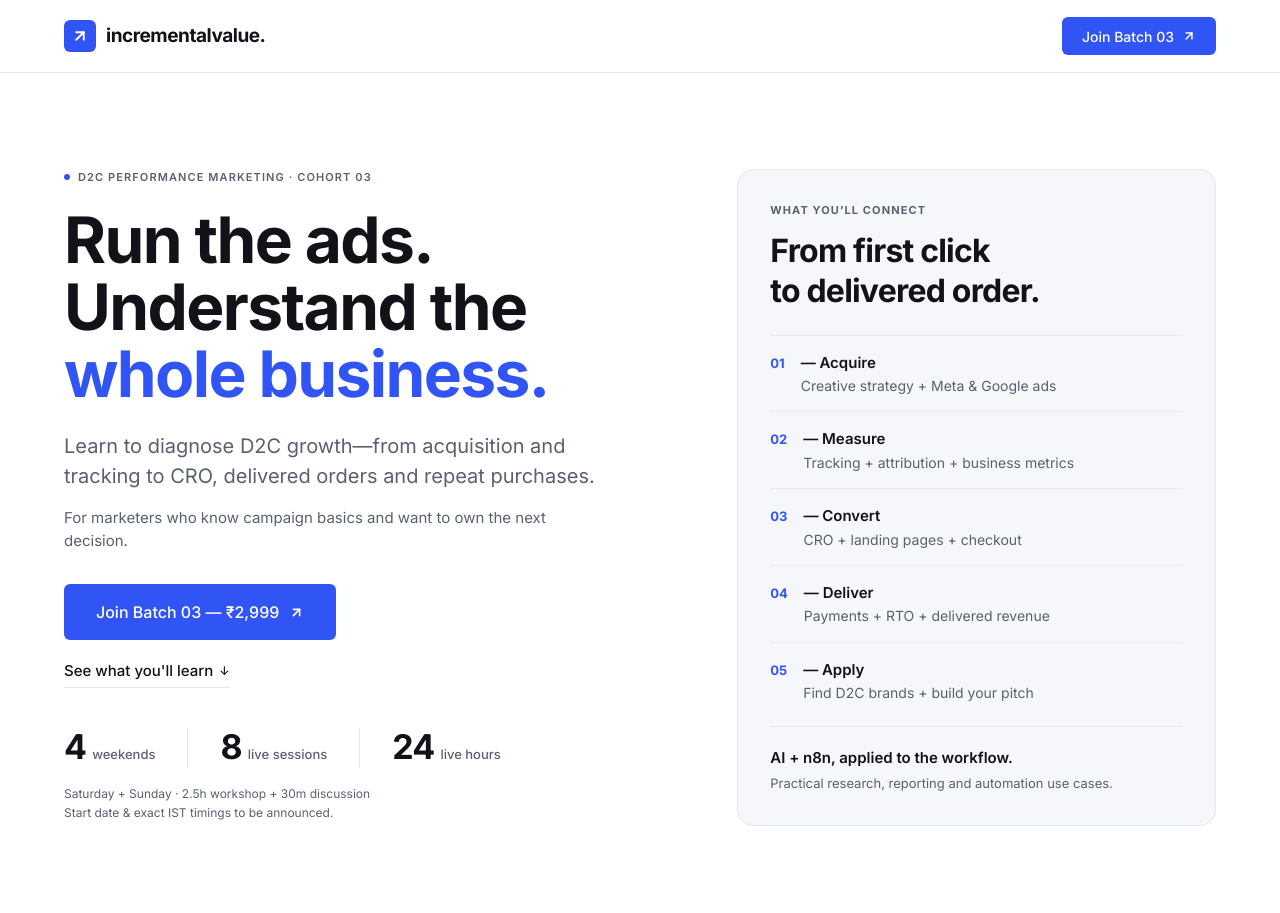
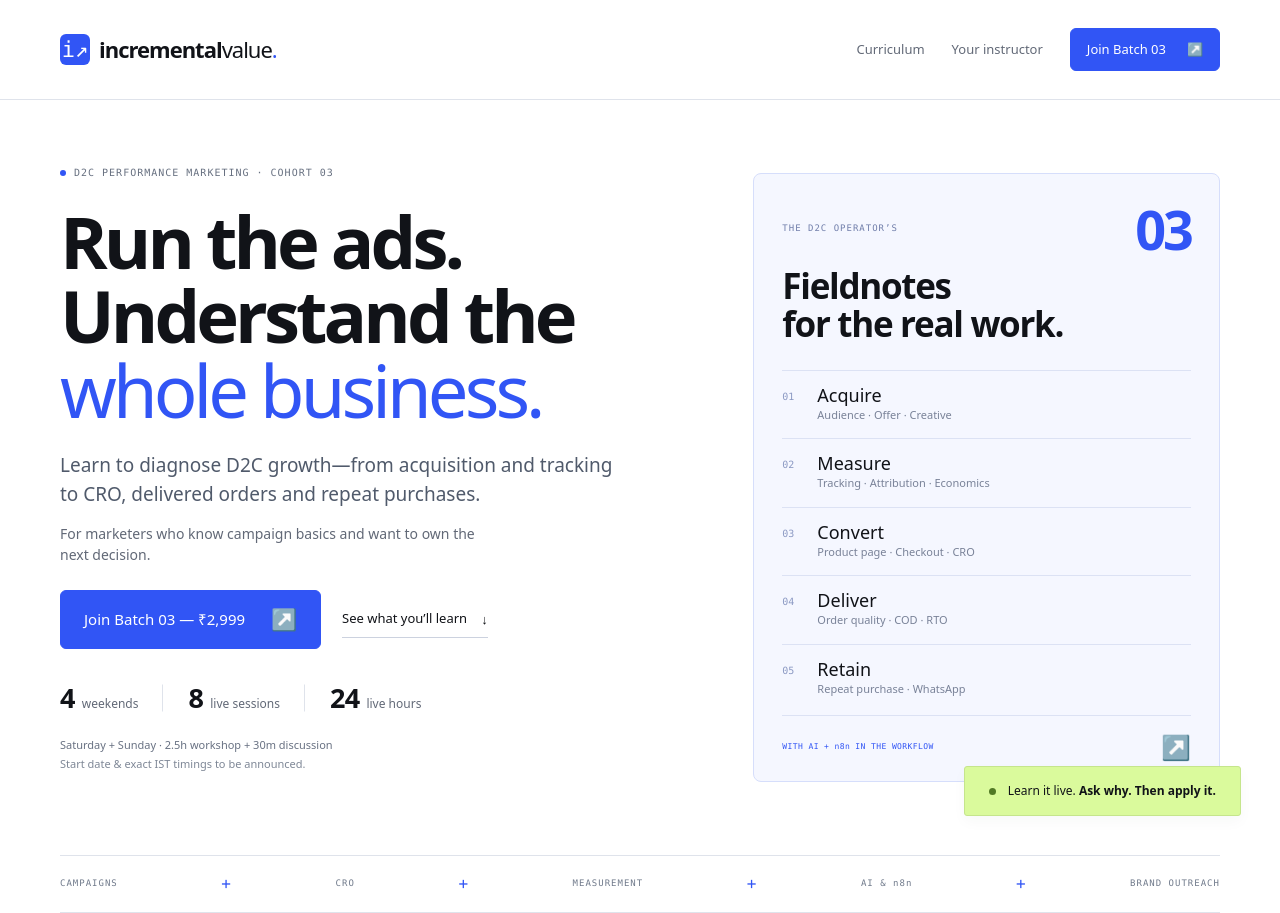
Before and after one commit to Deepakd25k/cohort_incrementalvalue_in, a React (Vite) app: page / in a window 1280 px wide. Built offline with nearby package versions, Linux system fonts and the light colour scheme.

Commit message:
style: ultra high fidelity desktop layout reproduction

```diff
--- a/src/components/Hero.jsx
+++ b/src/components/Hero.jsx
@@ -1,148 +1,137 @@
-import React, { useState } from 'react';
-import Dialog from './Dialog';
+import React from 'react';
 
-export default function Hero({ config }) {
-  const [isDialogOpen, setIsDialogOpen] = useState(false);
+export default function Hero() {
+  return (
+    <main className="w-full bg-page">
+      <div className="page-container hero-grid pt-[65px]">
 
-  const {
-    price = '₹2,999',
-    checkoutUrl = null,
-    onViewCurriculum = () => console.log('Curriculum clicked')
-  } = config || {};
-
-  const handlePrimaryAction = () => {
-    if (checkoutUrl) {
-      window.location.href = checkoutUrl;
-    } else {
-      setIsDialogOpen(true);
-    }
-  };
-
-  return (
-    <main className="w-full flex-grow flex items-center bg-background">
-      <div className="max-w-[1200px] mx-auto w-full px-5 md:px-6 pt-10 pb-12 md:py-16 lg:py-20 flex flex-col lg:flex-row gap-12 lg:gap-16">
-
-        {/* Left Column - Copy */}
-        <div className="w-full lg:w-[56%] flex flex-col pt-2 md:pt-4">
+        {/* LEFT COLUMN */}
+        <div className="flex flex-col">
 
           {/* Eyebrow */}
-          <div className="flex items-center gap-2 text-[10px] sm:text-[11px] font-semibold text-secondary tracking-widest uppercase mb-5">
-            <span className="w-1.5 h-1.5 rounded-full bg-[#3155F5]"></span>
+          <div className="font-mono text-[10px] tracking-[1px] leading-[1.6] text-[#677080] flex items-center gap-[8px]">
+            <div className="w-[6px] h-[6px] bg-blue rounded-full shrink-0"></div>
             D2C PERFORMANCE MARKETING · COHORT 03
           </div>
 
           {/* Headline */}
-          <h1 className="text-[46px] sm:text-[56px] lg:text-[64px] font-bold text-main leading-[1.05] tracking-tight mb-6">
+          <h1 className="font-bold text-[clamp(52px,5.65vw,76px)] leading-[1.03] tracking-[-3.9px] mt-[23px] mb-[24px]">
             Run the ads.<br/>
             Understand the<br/>
-            <span className="text-[#3155F5]">whole business.</span>
+            <span className="text-blue font-normal not-italic">whole business.</span>
           </h1>
 
-          {/* Subheading 1 */}
-          <p className="text-[18px] md:text-[20px] text-secondary leading-[1.5] max-w-[540px] mb-4">
+          {/* Supporting Paragraph */}
+          <p className="text-[19px] leading-[1.5] text-[#505A6B] max-w-[555px] mb-[15px]">
             Learn to diagnose D2C growth—from acquisition and tracking to CRO, delivered orders and repeat purchases.
           </p>
 
-          {/* Subheading 2 */}
-          <p className="text-[15px] text-secondary max-w-[500px] mb-8">
+          {/* Audience Line */}
+          <p className="text-[14px] leading-[1.5] text-muted max-w-[430px] mb-[25px]">
             For marketers who know campaign basics and want to own the next decision.
           </p>
 
-          {/* CTA Group */}
-          <div className="flex flex-col items-start gap-5 mb-10 w-full sm:w-auto">
-            <button
-              onClick={handlePrimaryAction}
-              className="w-full sm:w-auto h-[54px] md:h-[56px] px-8 bg-[#3155F5] hover:bg-[#3155F5]/90 text-white text-[16px] font-medium rounded-[6px] flex items-center justify-center sm:justify-start gap-2.5 transition-colors focus:outline-none"
-            >
-              Join Batch 03 — {price}
-              <svg width="15" height="15" viewBox="0 0 24 24" fill="none" xmlns="http://www.w3.org/2000/svg">
-                <path d="M7 17L17 7" stroke="currentColor" strokeWidth="2.5" strokeLinecap="round" strokeLinejoin="round"/>
-                <path d="M7 7H17V17" stroke="currentColor" strokeWidth="2.5" strokeLinecap="round" strokeLinejoin="round"/>
-              </svg>
+          {/* CTA Row */}
+          <div className="flex items-center gap-[21px] flex-wrap">
+            <button className="min-h-[56px] px-[23px] py-[17px] bg-blue border border-blue text-white text-[15px] rounded-[6px] font-normal flex items-center hover:bg-[#2443D3] hover:-translate-y-[2px] transition-transform duration-150">
+              Join Batch 03 — ₹2,999
+              <span className="ml-[26px] text-[21px] leading-none">↗</span>
             </button>
-
-            <button
-              onClick={onViewCurriculum}
-              className="text-[15px] font-medium text-main border-b border-border hover:border-main pb-1 transition-colors flex items-center gap-1.5"
-            >
-              See what you'll learn
-              <span className="text-[12px]">↓</span>
+            <button className="text-[13px] text-main border-b border-[#CCD2DF] py-[8px] flex items-center gap-[14px]">
+              See what you’ll learn
+              <span className="leading-none">↓</span>
             </button>
           </div>
 
-          {/* Stats Row */}
-          <div className="flex flex-wrap items-center gap-6 md:gap-8 mb-4">
-            <div className="flex items-baseline gap-1.5">
-              <span className="text-[34px] font-bold text-main leading-none tracking-tight">4</span>
-              <span className="text-[13px] text-secondary font-medium">weekends</span>
+          {/* Course Facts */}
+          <div className="flex flex-wrap items-baseline gap-[25px] mt-[29px] mb-[18px]">
+            <div className="flex items-baseline pr-[25px] relative">
+              <span className="text-[27px] font-bold tracking-[-0.7px]">4</span>
+              <span className="text-[12px] text-muted ml-[7px]">weekends</span>
+              <div className="hidden lg:block absolute right-0 top-1/2 -translate-y-1/2 w-px h-[27px] bg-borders"></div>
             </div>
-            <div className="w-px h-10 bg-border hidden sm:block"></div>
-            <div className="flex items-baseline gap-1.5">
-              <span className="text-[34px] font-bold text-main leading-none tracking-tight">8</span>
-              <span className="text-[13px] text-secondary font-medium">live sessions</span>
+
+            <div className="flex items-baseline pr-[25px] relative">
+              <span className="text-[27px] font-bold tracking-[-0.7px]">8</span>
+              <span className="text-[12px] text-muted ml-[7px]">live sessions</span>
+              <div className="hidden lg:block absolute right-0 top-1/2 -translate-y-1/2 w-px h-[27px] bg-borders"></div>
             </div>
-            <div className="w-px h-10 bg-border hidden sm:block"></div>
-            <div className="flex items-baseline gap-1.5">
-              <span className="text-[34px] font-bold text-main leading-none tracking-tight">24</span>
-              <span className="text-[13px] text-secondary font-medium">live hours</span>
+
+            <div className="flex items-baseline">
+              <span className="text-[27px] font-bold tracking-[-0.7px]">24</span>
+              <span className="text-[12px] text-muted ml-[7px]">live hours</span>
             </div>
           </div>
 
-          {/* Small Footer Text */}
-          <div className="text-[12px] text-secondary leading-relaxed max-w-[400px]">
-            Saturday + Sunday · 2.5h workshop + 30m discussion<br/>
-            Start date & exact IST timings to be announced.
+          {/* Schedule Note */}
+          <div className="text-[11px] leading-[1.7] mb-[27px]">
+            <div className="text-[#687182]">Saturday + Sunday · 2.5h workshop + 30m discussion</div>
+            <div className="text-[#7E8796]">Start date & exact IST timings to be announced.</div>
           </div>
         </div>
 
-        {/* Right Column - Learning Map */}
-        <div className="w-full lg:w-[44%] mt-6 lg:mt-0 lg:pt-4">
-          <div className="bg-surface border border-border rounded-[16px] p-6 md:p-[32px]">
-            <div className="text-[11px] font-bold text-secondary tracking-widest uppercase mb-3">
-              WHAT YOU’LL CONNECT
+        {/* RIGHT COLUMN - FIELDNOTES CARD */}
+        <div className="relative self-start mt-[8px] mb-[42px] p-[28px] pb-[22px] bg-cardBg border border-cardBorder rounded-[8px]">
+
+          {/* Top Row */}
+          <div className="flex justify-between items-center">
+            <div className="font-mono text-[9px] text-[#707EAA] tracking-[1px]">THE D2C OPERATOR’S</div>
+            <div className="text-[54px] font-bold text-blue tracking-[-3px] leading-[1]">03</div>
           </div>
-            <h2 className="text-[28px] md:text-[32px] font-bold text-main leading-tight tracking-tight mb-6">
-              From first click<br/>
-              to delivered order.
+
+          {/* Card Headline */}
+          <h2 className="text-[35px] font-bold leading-[1.08] tracking-[-1.3px] mt-[11px] mb-[27px]">
+            Fieldnotes<br/>for the real work.
           </h2>
 
+          {/* Learning Rows */}
           <div className="flex flex-col">
             {[
-                { num: '01', title: 'Acquire', desc: 'Creative strategy + Meta & Google ads' },
-                { num: '02', title: 'Measure', desc: 'Tracking + attribution + business metrics' },
-                { num: '03', title: 'Convert', desc: 'CRO + landing pages + checkout' },
-                { num: '04', title: 'Deliver', desc: 'Payments + RTO + delivered revenue' },
-                { num: '05', title: 'Apply', desc: 'Find D2C brands + build your pitch' },
+              { num: '01', title: 'Acquire', desc: 'Audience · Offer · Creative' },
+              { num: '02', title: 'Measure', desc: 'Tracking · Attribution · Economics' },
+              { num: '03', title: 'Convert', desc: 'Product page · Checkout · CRO' },
+              { num: '04', title: 'Deliver', desc: 'Order quality · COD · RTO' },
+              { num: '05', title: 'Retain', desc: 'Repeat purchase · WhatsApp' },
             ].map((item, idx) => (
-                <div key={item.num} className={`py-4 flex gap-4 ${idx !== 0 ? 'border-t border-border/60' : 'border-t border-border/60'}`}>
-                  <div className="text-[13px] font-bold text-[#3155F5] pt-0.5">{item.num}</div>
-                  <div>
-                    <div className="text-[15px] font-semibold text-main mb-0.5">— {item.title}</div>
-                    <div className="text-[14px] text-secondary leading-snug">{item.desc}</div>
-                  </div>
+              <div key={item.num} className="grid grid-cols-[24px_1fr] gap-x-[11px] gap-y-[3px] py-[15px] border-t border-cardSep">
+                <div className="font-mono text-[10px] text-[#8B99C3] pt-[3px] row-span-2">{item.num}</div>
+                <div className="text-[18px] font-normal leading-none">{item.title}</div>
+                <div className="text-[11px] text-[#798298]">{item.desc}</div>
               </div>
             ))}
           </div>
 
-            <div className="mt-2 pt-5 border-t border-border">
-              <div className="text-[15px] font-semibold text-main mb-1">
-                AI + n8n, applied to the workflow.
+          {/* Card Footer */}
+          <div className="flex justify-between items-center border-t border-cardSep pt-[19px] mt-[3px]">
+            <div className="font-mono text-[8px] tracking-[0.4px] text-blue">WITH AI + n8n IN THE WORKFLOW</div>
+            <div className="text-[24px] text-blue leading-none">↗</div>
           </div>
-              <div className="text-[13px] text-secondary">
-                Practical research, reporting and automation use cases.
-              </div>
-            </div>
+
+          {/* Green Sticker */}
+          <div className="absolute -right-[22px] -bottom-[35px] flex items-center gap-[12px] px-[24px] py-[15px] bg-stickerBg border border-stickerBorder rounded-[3px] -rotate-4 shadow-[0_6px_14px_rgba(36,54,28,0.03)] text-[12px] leading-[1.5] z-10">
+            <div className="w-[7px] h-[7px] rounded-full shrink-0 bg-[#517925]"></div>
+            <div>
+              <span className="font-normal">Learn it live. </span>
+              <span className="font-bold">Ask why. Then apply it.</span>
             </div>
           </div>
 
         </div>
 
-      <Dialog
-        isOpen={isDialogOpen}
-        onClose={() => setIsDialogOpen(false)}
-        title="Cohort 03 enrolment"
-        body="The fee is ₹2,999. Batch dates and registration details will be announced here."
-      />
+        {/* BOTTOM SUBJECT STRIP */}
+        <div className="lg:col-span-2 flex flex-wrap justify-between items-center gap-[15px] py-[20px] mt-[31px] border-y border-borders font-mono text-[9px] tracking-[1px] text-[#707A8B]">
+          <span>CAMPAIGNS</span>
+          <span className="text-blue text-[16px] font-normal leading-none">+</span>
+          <span>CRO</span>
+          <span className="text-blue text-[16px] font-normal leading-none">+</span>
+          <span>MEASUREMENT</span>
+          <span className="text-blue text-[16px] font-normal leading-none">+</span>
+          <span>AI & n8n</span>
+          <span className="text-blue text-[16px] font-normal leading-none">+</span>
+          <span>BRAND OUTREACH</span>
+        </div>
+
+      </div>
     </main>
   );
 }
--- a/src/components/Navbar.jsx
+++ b/src/components/Navbar.jsx
@@ -1,39 +1,36 @@
 import React from 'react';
 
 export default function Navbar() {
-  const onJoinClick = () => {
-    // Scroll to pricing or open modal
-    console.log('Join clicked');
-  };
+  return (
+    <nav className="w-full bg-white border-b border-borders h-[100px] flex items-center">
+      <div className="page-container flex items-center justify-between w-full">
 
-  return (
-    <nav className="w-full border-b border-border bg-background">
-      <div className="max-w-[1200px] mx-auto px-5 md:px-6 h-[72px] flex items-center justify-between">
-
-        {/* Logo Left */}
-        <div className="flex items-center gap-2.5">
-          <div className="w-8 h-8 bg-[#3155F5] rounded-[6px] flex items-center justify-center">
-            <svg width="18" height="18" viewBox="0 0 24 24" fill="none" xmlns="http://www.w3.org/2000/svg">
-              <path d="M7 17L17 7" stroke="white" strokeWidth="2.5" strokeLinecap="round" strokeLinejoin="round"/>
-              <path d="M7 7H17V17" stroke="white" strokeWidth="2.5" strokeLinecap="round" strokeLinejoin="round"/>
-            </svg>
+        {/* LEFT: WORDMARK */}
+        <div className="flex items-center">
+          <div className="w-[30px] h-[31px] rounded-[6px] bg-blue flex items-center justify-center mr-[9px] text-white text-[22px] font-mono leading-none">
+            i↗
           </div>
-          <div className="text-[19px] font-bold text-main tracking-tight">
-            incrementalvalue.
+          <div className="text-[22px] tracking-[-1px]">
+            <span className="font-bold">incremental</span>
+            <span className="font-normal">value</span>
+            <span className="text-blue">.</span>
           </div>
         </div>
 
-        {/* Action Right */}
-        <div>
-          <button
-            onClick={onJoinClick}
-            className="h-[38px] px-4 md:px-5 bg-[#3155F5] hover:bg-[#3155F5]/90 text-white text-[14px] font-medium rounded-[6px] flex items-center gap-2 transition-colors focus:outline-none"
-          >
-            Join Batch 03
-            <svg width="14" height="14" viewBox="0 0 24 24" fill="none" xmlns="http://www.w3.org/2000/svg">
-              <path d="M7 17L17 7" stroke="currentColor" strokeWidth="2.5" strokeLinecap="round" strokeLinejoin="round"/>
-              <path d="M7 7H17V17" stroke="currentColor" strokeWidth="2.5" strokeLinecap="round" strokeLinejoin="round"/>
-            </svg>
+        {/* RIGHT: NAVIGATION */}
+        <div className="hidden md:flex items-center gap-[27px]">
+          <button className="text-[13px] text-muted hover:text-main transition-colors">Curriculum</button>
+          <button className="text-[13px] text-muted hover:text-main transition-colors">Your instructor</button>
+          <button className="bg-blue border border-blue text-white text-[13px] rounded-[6px] min-h-[43px] px-[16px] py-[10px] flex items-center hover:bg-[#2443D3] transition-colors">
+            <span>Join Batch 03</span>
+            <span className="ml-[21px]">↗</span>
+          </button>
+        </div>
+
+        {/* Mobile menu fallback for the button */}
+        <div className="md:hidden">
+          <button className="bg-blue text-white text-[13px] rounded-[6px] px-[16px] py-[10px] flex items-center">
+            Join ↗
           </button>
         </div>
 
--- a/src/index.css
+++ b/src/index.css
@@ -1,10 +1,46 @@
-@import url('https://fonts.googleapis.com/css2?family=Inter:wght@400;500;600;700&display=swap');
 @tailwind base;
 @tailwind components;
 @tailwind utilities;
 
+@font-face {
+  font-family: Nimbus;
+  src: url("/fonts/NimbusSans-Regular.otf");
+  font-style: normal;
+  font-weight: 400;
+  font-display: swap;
+}
+
+@font-face {
+  font-family: Nimbus;
+  src: url("/fonts/NimbusSans-Bold.otf");
+  font-style: normal;
+  font-weight: 700;
+  font-display: swap;
+}
+
 body {
-    background-color: theme('colors.background');
-    color: theme('colors.main');
-    -webkit-font-smoothing: antialiased;
+  font-family: 'Nimbus', Helvetica, Arial, sans-serif;
+  color: #111318;
+  background-color: #FFFFFF;
+  -webkit-font-smoothing: antialiased;
+  -moz-osx-font-smoothing: grayscale;
 }
+
+/* Custom hero grid definition for cleaner HTML class lists */
+.hero-grid {
+  display: flex;
+  flex-direction: column;
+}
+
+@media (min-width: 1024px) {
+  .hero-grid {
+    display: grid;
+    grid-template-columns: 1.15fr 0.85fr;
+    column-gap: 62px;
+  }
+}
+
+.page-container {
+  width: min(1160px, calc(100% - 88px));
+  margin-inline: auto;
+}
--- a/tailwind.config.js
+++ b/tailwind.config.js
@@ -6,15 +6,20 @@ export default {
   theme: {
     extend: {
       colors: {
-        background: '#FFFFFF',
+        page: '#FFFFFF',
         main: '#111318',
-        secondary: '#596171',
-        accent: '#3155F5',
-        surface: '#F5F7FB',
-        border: '#E3E7EE',
+        blue: '#3155F5',
+        muted: '#626977',
+        borders: '#DFE3EB',
+        cardBg: '#F5F7FF',
+        cardBorder: '#D6DEFB',
+        cardSep: '#DCE2F4',
+        stickerBg: '#DAFA9C',
+        stickerBorder: '#C5E58C',
       },
       fontFamily: {
-        sans: ['Inter', 'sans-serif'],
+        nimbus: ['Nimbus', 'Helvetica', 'Arial', 'sans-serif'],
+        mono: ['ui-monospace', 'SFMono-Regular', 'Consolas', 'monospace'],
       },
     }
   },
```
Also changed, not shown: 5 other files (tests, documents, lock files or other folders). Lines whose indentation alone changed are shown as unchanged.
